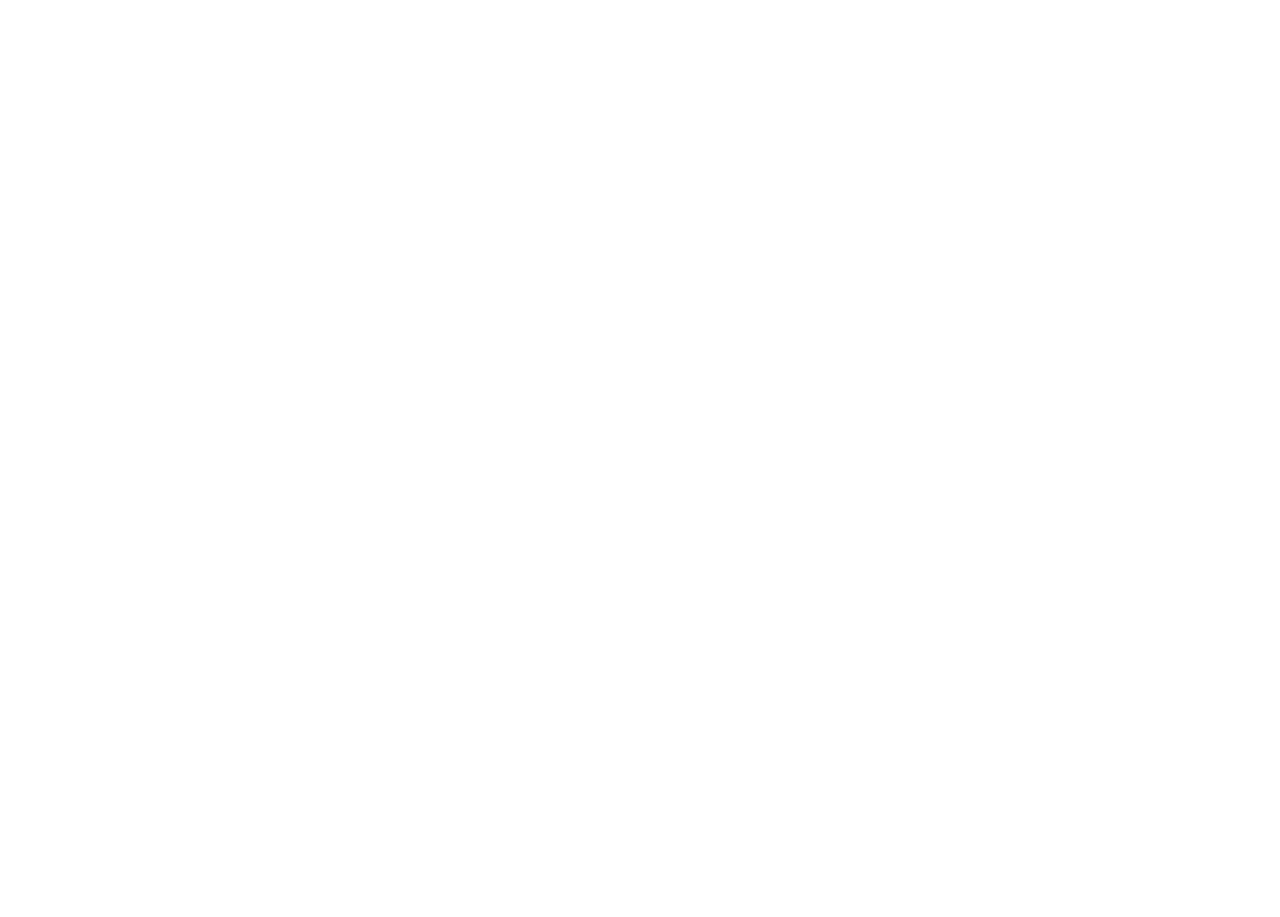
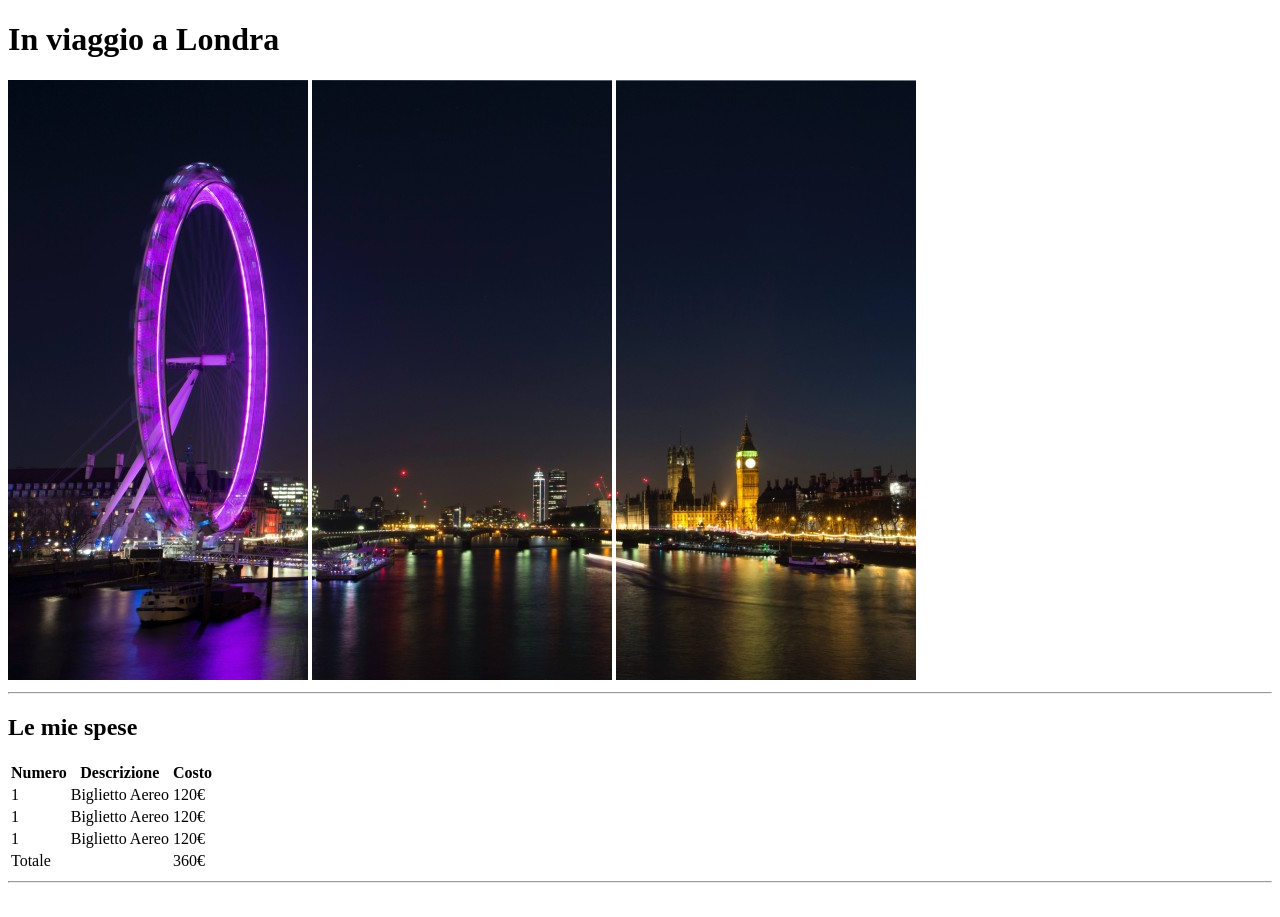
Before and after one commit to Pavel-Stefano/html-london-trip, a plain HTML site: page index.html in a window 1280 px wide. Before the commit the page ends 800 px from the top, so only its background shows below. Drawn offline with Linux system fonts and the light colour scheme.

Commit message:
index:tabella

```diff
--- a/index.html
+++ b/index.html
@@ -9,12 +9,54 @@
 <body>
     <!--titolo principale + foto-->
     <header>
-
+        <h1>In viaggio a Londra</h1>
+        <img src="./img/pexels-bill-emrich-230794-0.jpg" alt="">
+        <img src="./img/pexels-bill-emrich-230794-1.jpg" alt="">
+        <img src="./img/pexels-bill-emrich-230794-2.jpg" alt="">
+        <hr>
     </header>
 
     <main>
         <!--tabella spese-->
         <section>
+            <h2>Le mie spese</h2>
+
+            <table>
+                <thead>
+                    <tr>
+                        <th>Numero</th>
+                        <th>Descrizione</th>
+                        <th>Costo</th>
+                    </tr>
+                </thead>
+
+                <tbody>
+                    <tr>
+                        <td>1</td>
+                        <td>Biglietto Aereo</td>
+                        <td>120&euro;</td>
+                    </tr>
+
+                    <tr>
+                        <td>1</td>
+                        <td>Biglietto Aereo</td>
+                        <td>120&euro;</td>
+                    </tr>
+
+                    <tr>
+                        <td>1</td>
+                        <td>Biglietto Aereo</td>
+                        <td>120&euro;</td>
+                    </tr>
+
+                    <tr>
+                        <td>Totale</td>
+                        <td></td>
+                        <td>360&euro;</td>
+                    </tr>
+                </tbody>
+            </table>
+            <hr>
 
         </section>
 
```
Also changed, not shown: img/pexels-bill-emrich-230794-0.jpg (added), img/pexels-bill-emrich-230794-1.jpg (added), img/pexels-bill-emrich-230794-2.jpg (added).
